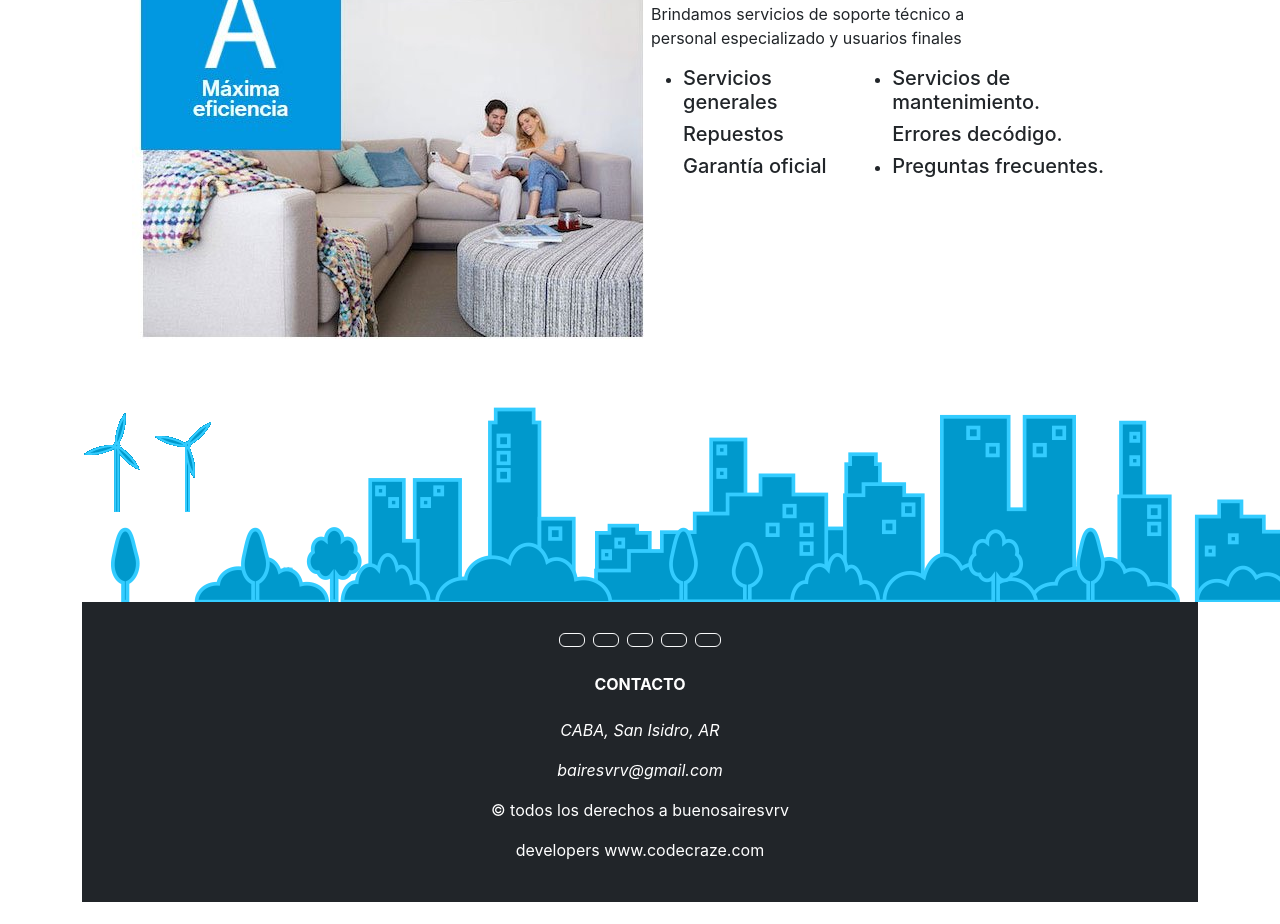
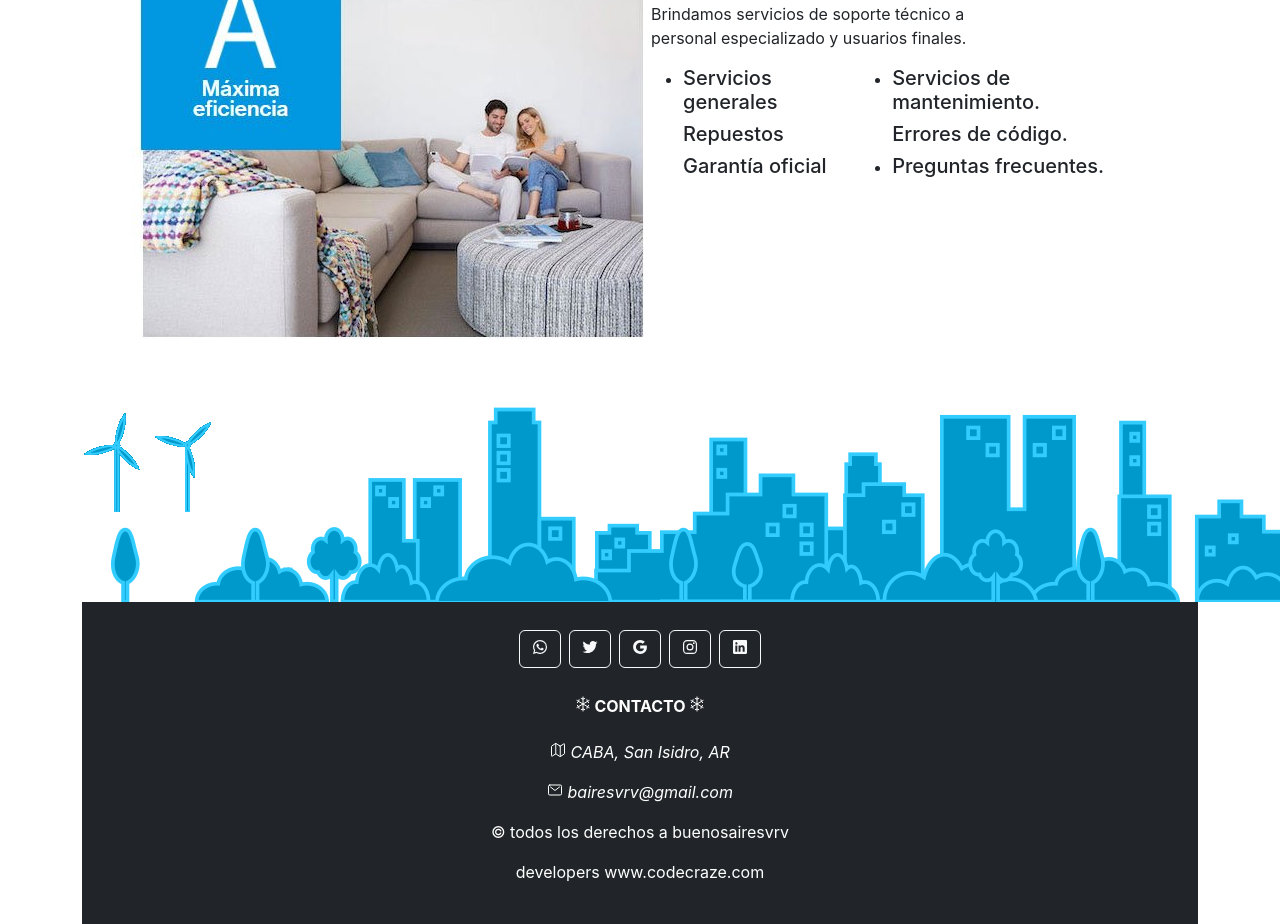
Before and after one commit to GastonRomeroo/buenosairesvrv, a React (Create React App) app: page / in a window 1280 px wide. Shown: the part 2520-3444 px from the top of the page. Before the commit the page ends 3422 px from the top, so only its background shows below. Built offline with nearby package versions, Linux system fonts and the light colour scheme.

Commit message:
Correccion de errores

```diff
--- a/src/components/BodyApp1.jsx
+++ b/src/components/BodyApp1.jsx
@@ -11,7 +11,7 @@ function BodyApp1() {
     <div className='div-inverter'>
         <h5> Un nuevo concepto </h5>
         <h2>Una nueva generación <br/>de equipos de aire</h2>
-        <p>Somos expetos en aire acondicionado.<br/> Por eso, desarrollamos  una opción ideal<br />para cada tipo de aplicación</p>
+        <p>Somos expetos en aire acondicionado.<br/> Por eso, desarrollamos una opción ideal<br />para cada tipo de aplicación.</p>
         <div className='ul-list'>
           <div className='ul-list-a'>
             <ul>
@@ -139,7 +139,7 @@ function BodyApp1() {
     <div className='div-eficiencia'>
         <h5> Departamento de servicios </h5>
         <h2>Estamos para ayudarte</h2>
-        <p>Brindamos servicios de soporte técnico a <br/> personal especializado y usuarios finales</p>
+        <p>Brindamos servicios de soporte técnico a <br/> personal especializado y usuarios finales.</p>
         <div className='ul-list'>
           <div className='ul-list-a'>
             <ul>
@@ -164,7 +164,7 @@ function BodyApp1() {
                   </h5>
                 </li>
                   <h5>
-                    Errores decódigo.
+                    Errores de código.
                   </h5>
                 <li>
                   <h5>
--- a/src/components/Error404.jsx
+++ b/src/components/Error404.jsx
@@ -4,7 +4,7 @@ const Error404 = () => {
             <div className=" col-md-6 mt-5">
                 <p className="fs-3"> <span className="text-danger">Opps!</span> Page not found.</p>
                 <p className="lead">
-                    The page you re looking for doesn't exist.
+                    The page you're looking for doesn't exist.
                 </p>
             </div>
         </div>
--- a/src/components/NavBar.jsx
+++ b/src/components/NavBar.jsx
@@ -15,7 +15,6 @@ const NavBar = () => {
                                 <span className="navbar-toggler-icon"></span>
                             </button>
                         </div>
-
                         <div className="collapse navbar-collapse">
                             <ul className="navbar-nav">
                                 <NavLink className="nav-item nav-link text-white" to={"/category/residencial"}>Residencial</NavLink>
@@ -26,8 +25,7 @@ const NavBar = () => {
                 </nav>
             </div>
         </div>
-
-    )
+)
 }
 
 export default NavBar
```
